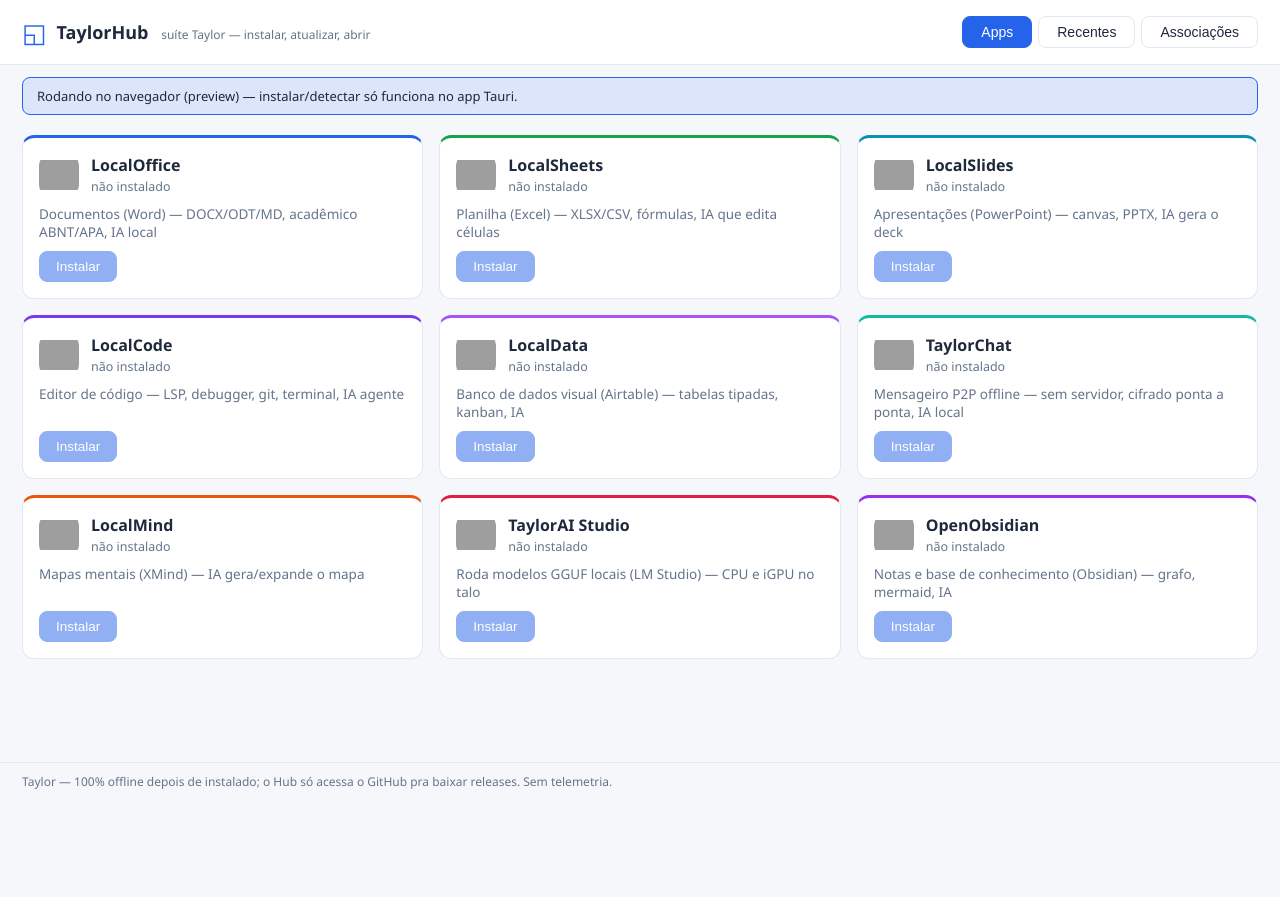
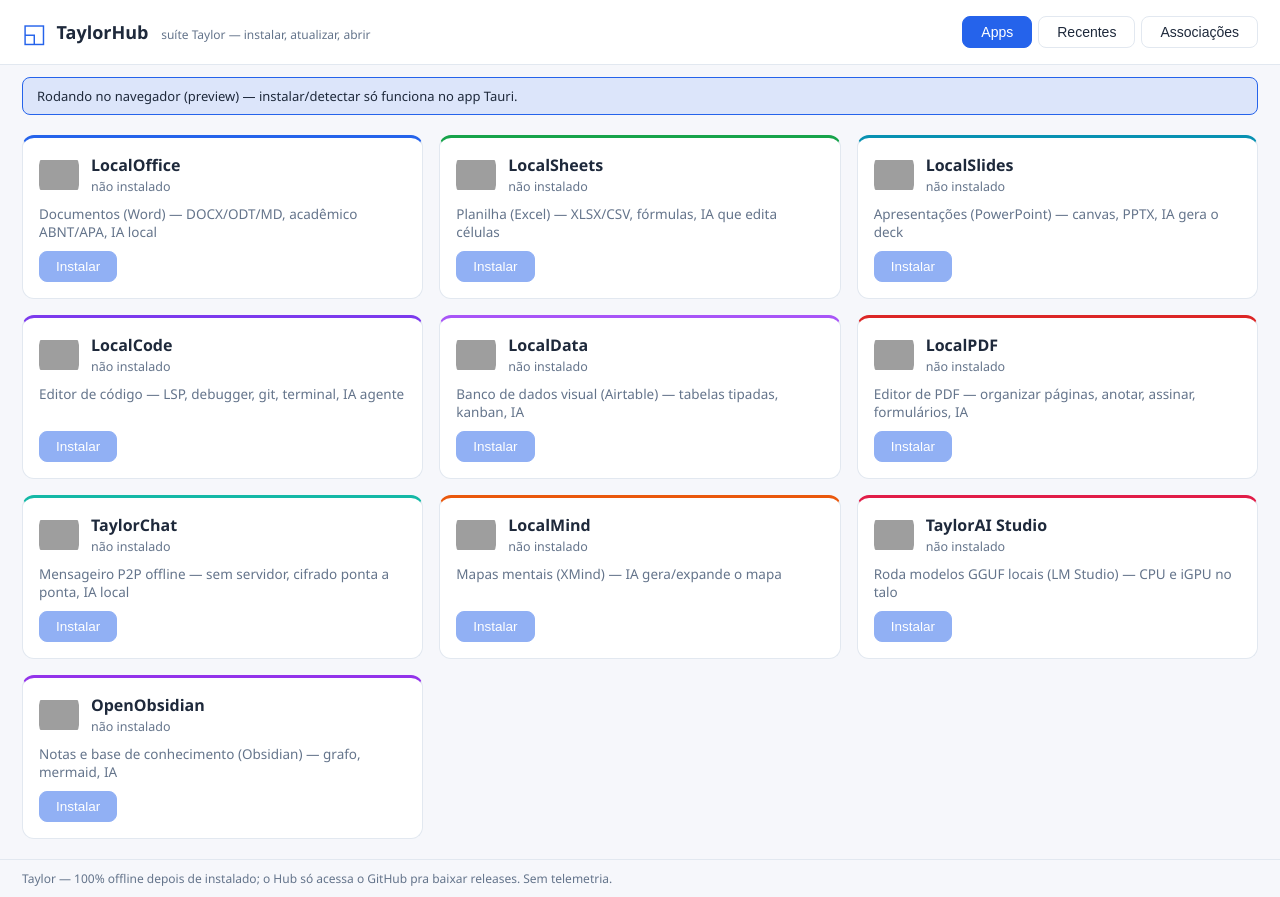
Before and after one commit to Anon5T4R/TaylorHub, a React (Vite) app: page / in a window 1280 px wide. Before the commit the page ends 800 px from the top, so only its background shows below. Built offline with nearby package versions, Linux system fonts and the light colour scheme; grey boxes are pictures that could not be loaded.

Commit message:
v0.3.8: LocalPDF no catalogo (10o app; associacao .pdf)

```diff
--- a/package.json
+++ b/package.json
@@ -1,7 +1,7 @@
 {
   "name": "hub",
   "private": true,
-  "version": "0.3.7",
+  "version": "0.3.8",
   "type": "module",
   "scripts": {
     "dev": "vite",
--- a/src-tauri/tauri.conf.json
+++ b/src-tauri/tauri.conf.json
@@ -1,7 +1,7 @@
 {
   "$schema": "https://schema.tauri.app/config/2",
   "productName": "TaylorHub",
-  "version": "0.3.7",
+  "version": "0.3.8",
   "identifier": "com.taylor.taylorhub",
   "build": {
     "beforeDevCommand": "npm run dev",
--- a/src/catalog.ts
+++ b/src/catalog.ts
@@ -86,6 +86,19 @@
     iconUrl: "https://raw.githubusercontent.com/Anon5T4R/LocalData/main/src-tauri/icons/128x128.png",
   },
   {
+    id: "pdf",
+    name: "LocalPDF",
+    description: "Editor de PDF — organizar páginas, anotar, assinar, formulários, IA",
+    kind: "app",
+    repo: "Anon5T4R/LocalPDF",
+    assets: { win: "*_x64-setup.exe", linux: "*_amd64.AppImage" },
+    silentArgs: ["/S"],
+    exe: "LocalPDF.exe",
+    extensions: ["pdf"],
+    accent: "#dc2626",
+    iconUrl: "https://raw.githubusercontent.com/Anon5T4R/LocalPDF/main/src-tauri/icons/128x128.png",
+  },
+  {
     id: "taylorchat",
     name: "TaylorChat",
     description: "Mensageiro P2P offline — sem servidor, cifrado ponta a ponta, IA local",
```
Also changed, not shown: 2 other files (tests, documents, lock files or other folders).
